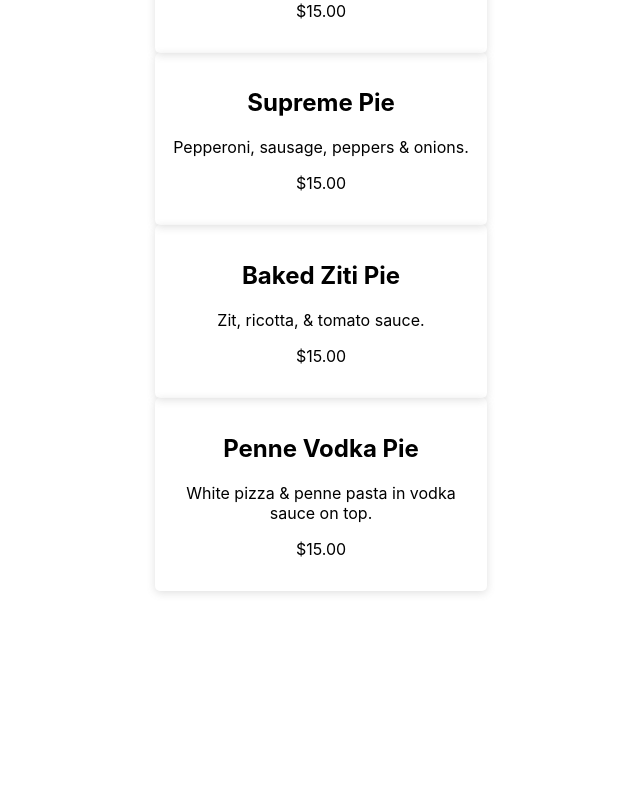
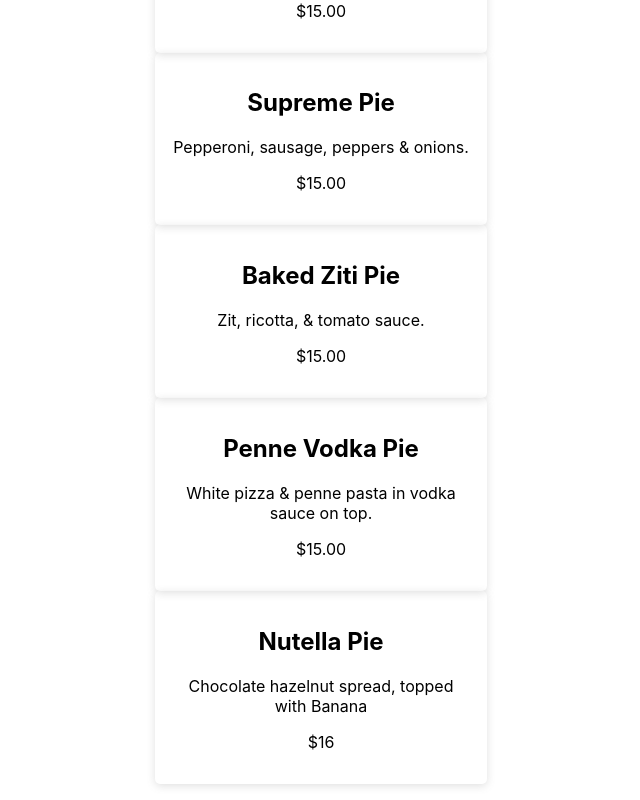
Before and after one commit to esantiagooo/esantiagooo-phase-2-project-menu-, a React (Create React App) app: page /orderfood in a window 1280 px wide. Shown: the part 2476-3276 px from the top of the page, without its empty margins (339-979 px from the left). Before the commit the page ends 3083 px from the top, so only its background shows below. Built offline with nearby package versions, Linux system fonts and the light colour scheme; data requests are answered from the project's data file.

Commit message:
modified db.json
src/ItemForm.js & src/OrderFood.js

```diff
--- a/db.json
+++ b/db.json
@@ -104,6 +104,13 @@
       "description": "White pizza & penne pasta in vodka sauce on top.",
       "price": "$15.00",
       "category": "speciality"
+    },
+    {
+      "name": "Nutella Pie",
+      "description": "Chocolate hazelnut spread, topped with Banana",
+      "price": "$16",
+      "category": "sweet",
+      "id": "nQ-_08T"
     }
   ]
 }
--- a/src/ItemForm.js
+++ b/src/ItemForm.js
@@ -1,6 +1,6 @@
 import React, { useState } from "react";
 
-function ItemForm(){
+function ItemForm({onAddItem}){
     const [name, setName] = useState("")
     const [description, setDescription] = useState("")
     const [price, setPrice] = useState("")
@@ -23,7 +23,7 @@ function ItemForm(){
             body: JSON.stringify(itemInfo)
         })
         .then((r)=> r.json())
-        .then((newItem)=> console.log(newItem))
+        .then((newItem)=> onAddItem(newItem))
     }
     return (
         <form className="NewItem" onSubmit={handleSubmit}>
--- a/src/OrderFood.js
+++ b/src/OrderFood.js
@@ -4,12 +4,12 @@ import ItemForm from "./ItemForm";
 
 function OrderFood(){
     const[filterBy, setFilterBy]= useState("All")
-    const[menu, setMenu] = useState([])
+    const[menuItem, setMenuItem] = useState([])
 
 useEffect(()=>{
     fetch("http://localhost:3000/Pizza")
     .then((r)=> r.json())
-    .then((data) => setMenu(data))
+    .then((menuItem) => setMenuItem(menuItem))
     .catch(err => console.log('hi'))
 },[])
 
@@ -18,9 +18,9 @@ function handleFilterBy(category){
 }
 
 function handleAddItem(newProduct){
-    setMenu(...menu, newProduct )
+    setMenuItem([...menuItem, newProduct ])
 }
-const itemsToDisplay = menu.filter((item)=>{
+const itemsToDisplay = menuItem.filter((item)=>{
     if(filterBy === "All"){
         return true
     }else{
```
